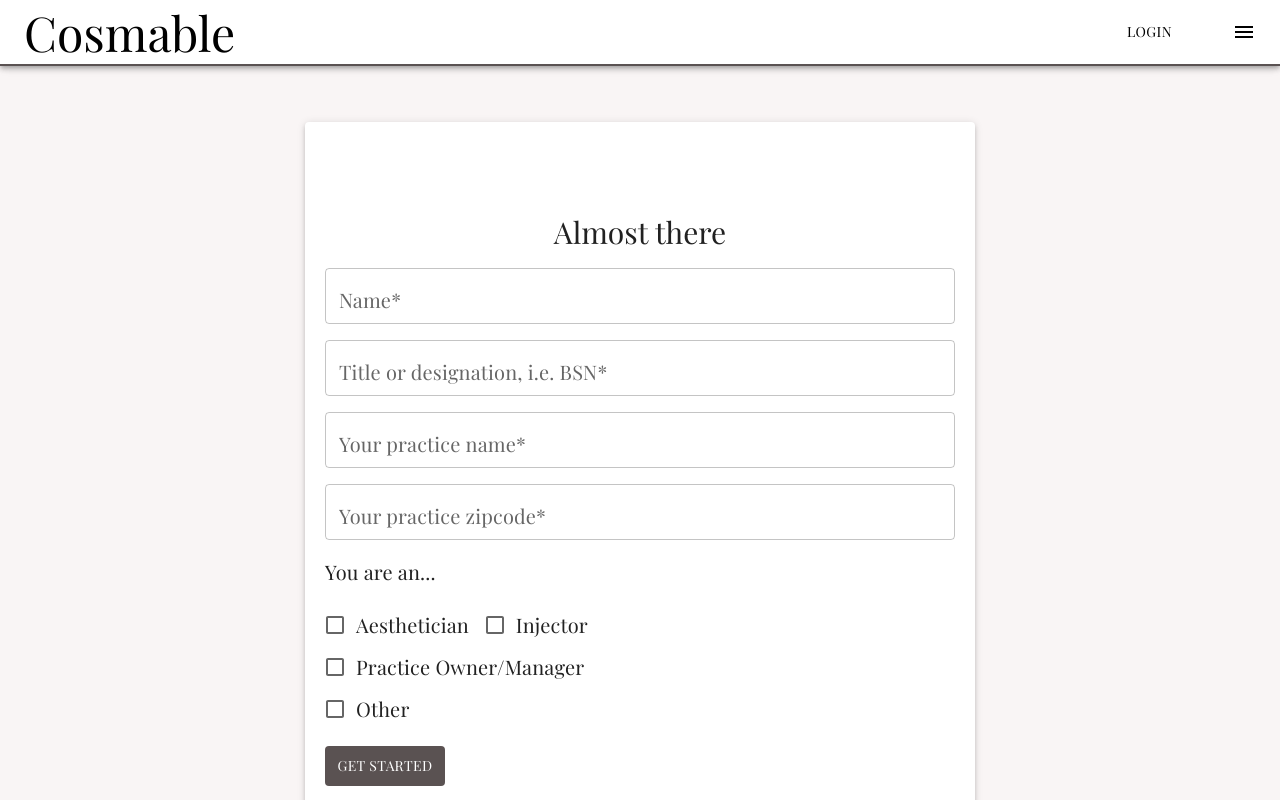
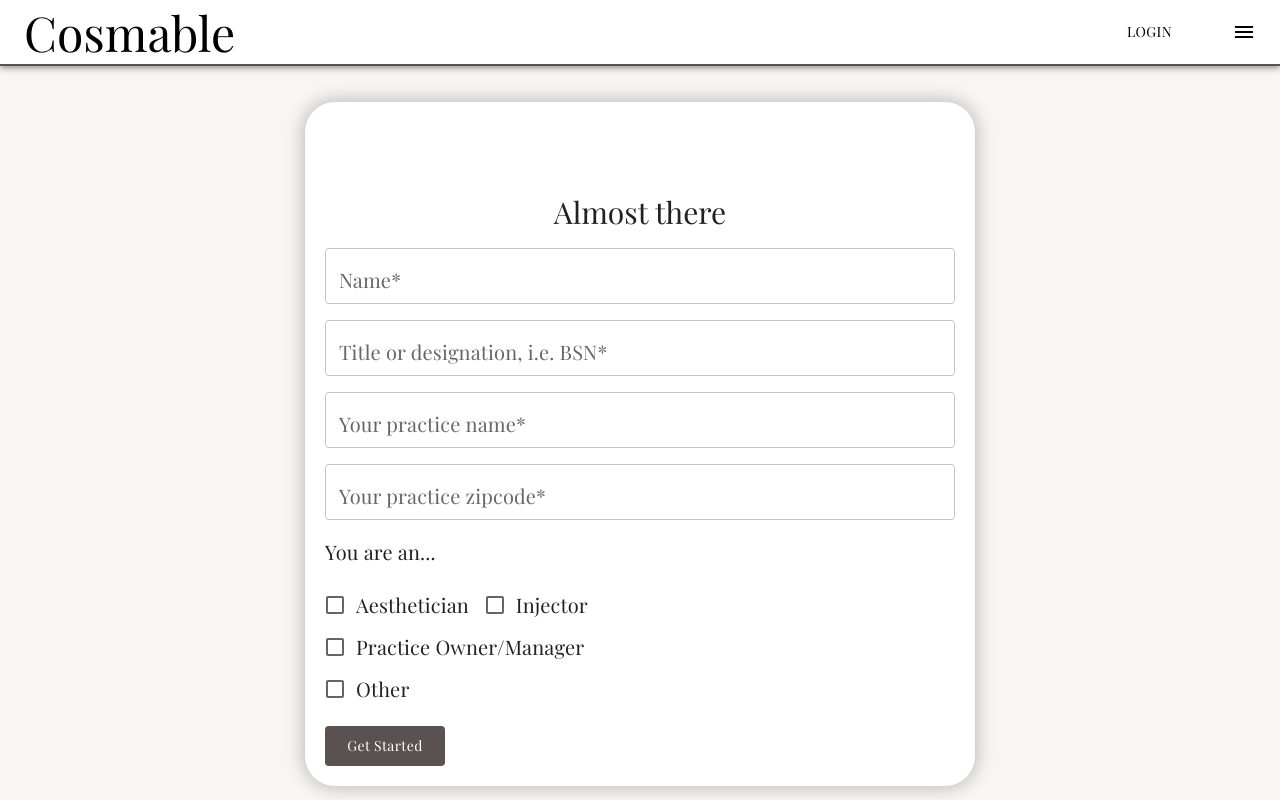
Before and after one commit to watermalon3/cosmable, a React (Vite) app in the folder client/: page /profile-details in a window 1280 px wide. Shown: the top 800 px of the page. Built offline with nearby package versions, Linux system fonts and the light colour scheme; no server answers.

Commit message:
Completed profile details

```diff
--- a/client/src/Components/ProfileDetails/ProfileDetails.jsx
+++ b/client/src/Components/ProfileDetails/ProfileDetails.jsx
@@ -78,17 +78,20 @@ const Almost = ({ userId }) => {
 
   return (
     <>
-      <ButtonAppBar isHomePage={false} style={{backgroundColor: "#fff"}}/>
-      <div className="profile-details" style={{ overflow: "hidden" }}>
+      <ButtonAppBar isHomePage={false} style={{ backgroundColor: "#fff" }} />
+      <div className="profile-details" >
         <Paper
           elevation={3}
           sx={{
+            overflow: "hidden",
+            borderRadius: "30px",
+            boxShadow: "0px 0px 20px rgba(0, 0, 0, 0.3)",
             zIndex: 1,
             padding: "20px",
             margin: "auto",
             maxWidth: "630px",
-            marginTop: "90px",
-            paddingBottom: "225px",
+            marginTop: "70px",
+            // paddingBottom: "4px",
           }}
           style={{ overflow: "hidden" }}
         >
@@ -256,7 +259,7 @@ const Almost = ({ userId }) => {
                   height: "40px",
                   padding: "2px",
                   width: "120px",
-                  textTranform: "none",
+                  textTransform: "none",
                 }}
               >
                 Get Started
```
